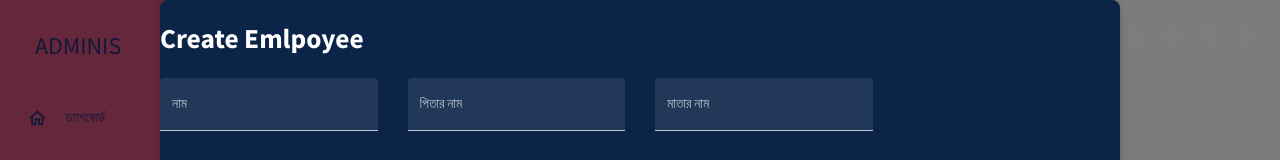
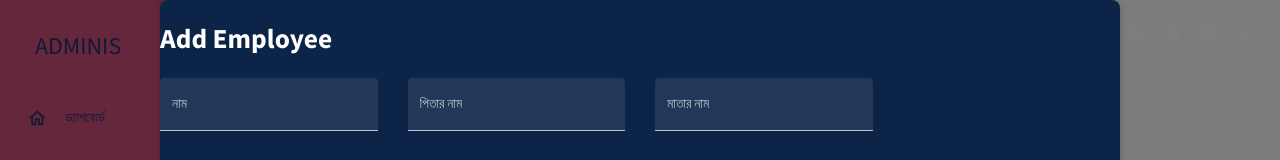
Before and after one commit to sshopnil/hrms_plusplus, a React (Create React App) app in the folder react-admin/: page /Employee in a window 1280 px wide. Both pictures are taken after a click on the button 1233 px from the left and 217 px from the top of the page. Shown: the top 160 px of the page. Built offline with nearby package versions, Linux system fonts and the light colour scheme.

Commit message:
Changed the name

```diff
--- a/react-admin/src/scenes/Employee/index.jsx
+++ b/react-admin/src/scenes/Employee/index.jsx
@@ -172,7 +172,7 @@ const EmlpoyeeList = () => {
               color: "black",
             }}
           >
-            <h1 style={{ color: "white" }}>Create Emlpoyee</h1>
+            <h1 style={{ color: "white" }}>Add Employee</h1>
 
             <Formik
               onSubmit={handleFormSubmit}
```
